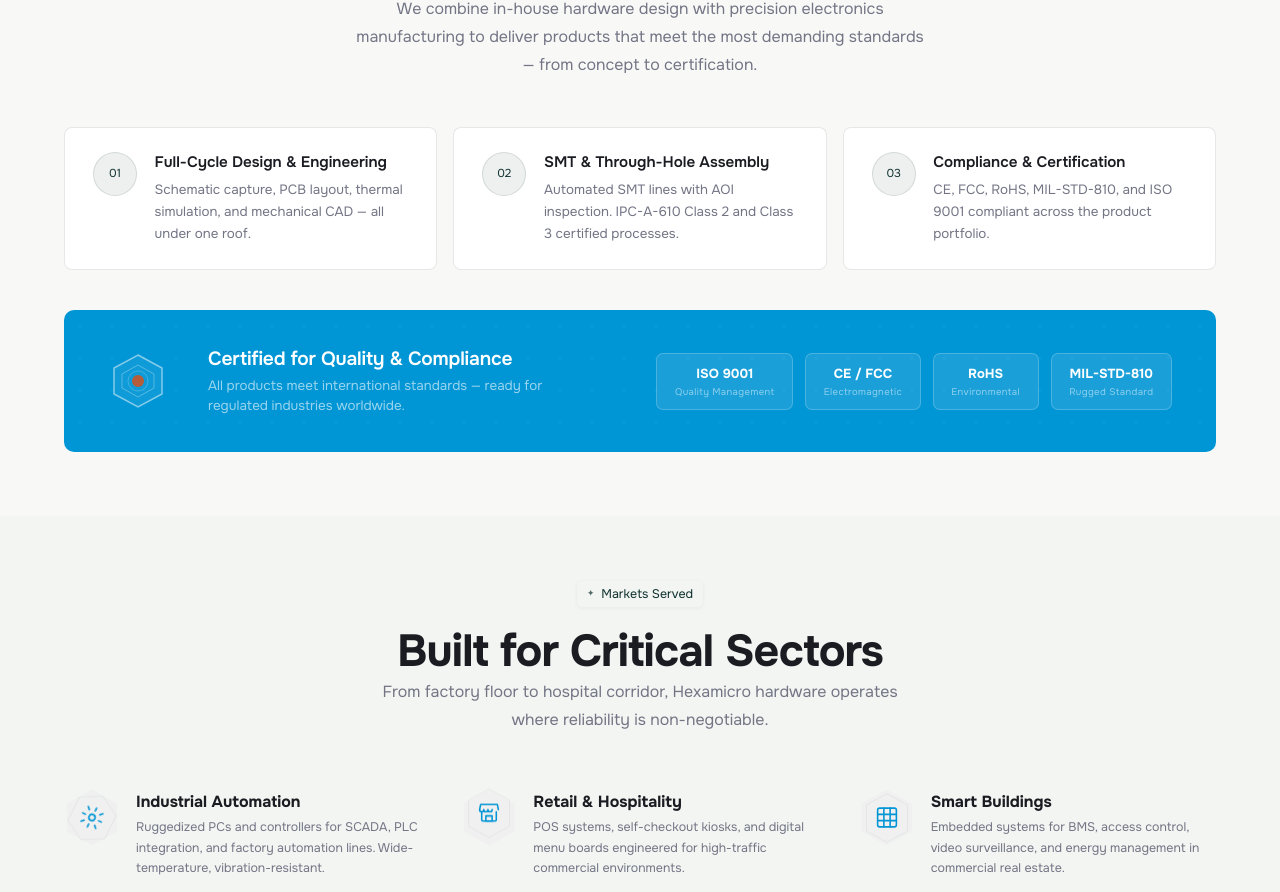
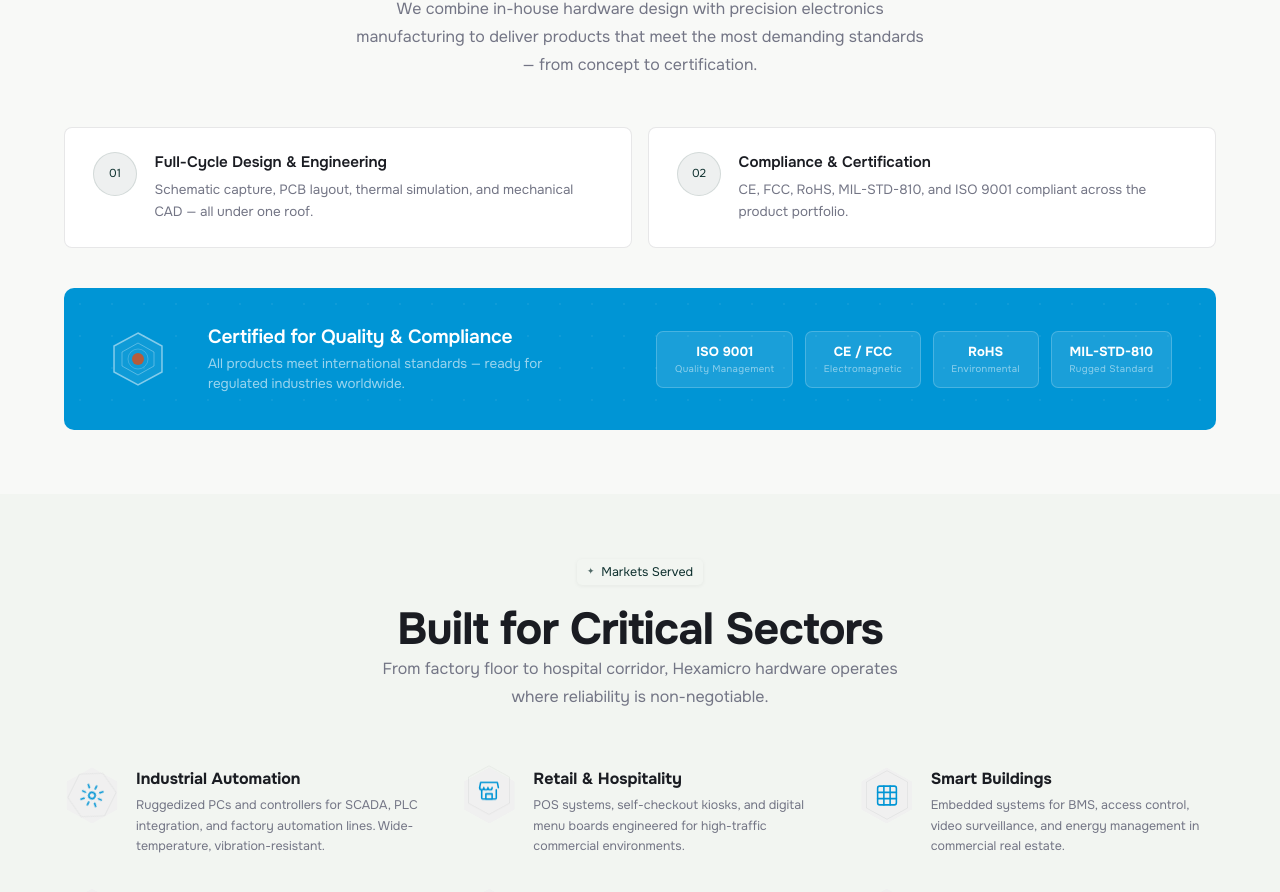
Before and after one commit to aedindia2025/Hexamicro, a React (Vite) app: page / in a window 1280 px wide. Shown: the part 1557-2449 px from the top of the page. Built offline with nearby package versions, Linux system fonts and the light colour scheme.

Commit message:
changes done

```diff
--- a/src/components/Capabilities/Capabilities.css
+++ b/src/components/Capabilities/Capabilities.css
@@ -26,7 +26,7 @@
 /* ── 3-column capability cards ── */
 .cap-grid {
   display: grid;
-  grid-template-columns: repeat(3, 1fr);
+  grid-template-columns: repeat(2, 1fr);
   gap: 1rem;
   margin-bottom: 2.5rem;
 }
--- a/src/components/Capabilities/Capabilities.jsx
+++ b/src/components/Capabilities/Capabilities.jsx
@@ -9,11 +9,6 @@
   },
   {
     num: '02',
-    title: 'SMT & Through-Hole Assembly',
-    desc: 'Automated SMT lines with AOI inspection. IPC-A-610 Class 2 and Class 3 certified processes.',
-  },
-  {
-    num: '03',
     title: 'Compliance & Certification',
     desc: 'CE, FCC, RoHS, MIL-STD-810, and ISO 9001 compliant across the product portfolio.',
   },
--- a/src/components/Contact/ContactForm.jsx
+++ b/src/components/Contact/ContactForm.jsx
@@ -6,12 +6,8 @@
   'Self-Service Kiosks',
   'Industrial PCs',
   'Mini PCs',
-  'All-In-One PCs',
-  'Rack Servers',
-  'Networking Products',
   'Active LED Displays',
   'Display Screens',
-  'Custom / OEM / ODM',
 ]
 
 export default function ContactForm() {
```
Also changed, not shown: 1 other file (tests, documents, lock files or other folders).
